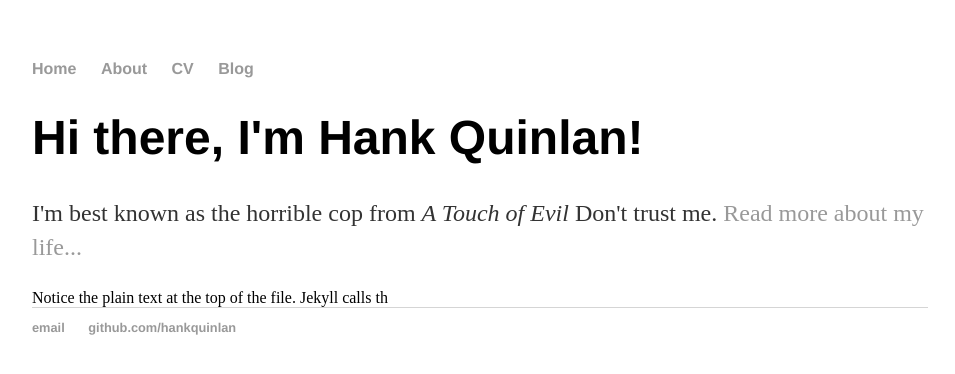
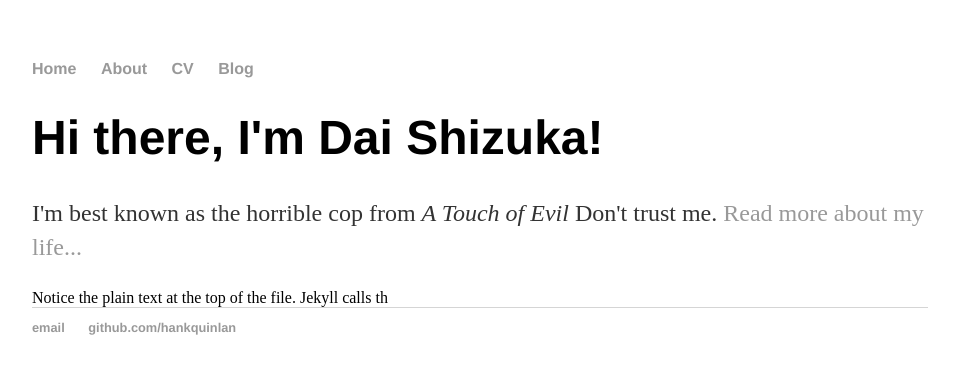
Before and after one commit to dshizuka/networkprojects, a Jekyll site: the page built from index.html, in a window 1280 px wide. Shown: the top 374 px of the page, without its empty margins (160-1115 px from the left). Built offline with Jekyll 4.4.1, drawn with Linux system fonts in a browser that asks for light colours.

Commit message:
Update index.html

```diff
--- a/index.html
+++ b/index.html
@@ -3,7 +3,7 @@ layout: default
 title: Dai Shizuka
 ---
 <div class="blurb">
-	<h1>Hi there, I'm Hank Quinlan!</h1>
+	<h1>Hi there, I'm Dai Shizuka!</h1>
 	<p>I'm best known as the horrible cop from <em>A Touch of Evil</em> Don't trust me. <a href="/about">Read more about my life...</a></p>
 </div><!-- /.blurb -->
 Notice the plain text at the top of the file. Jekyll calls th
```
